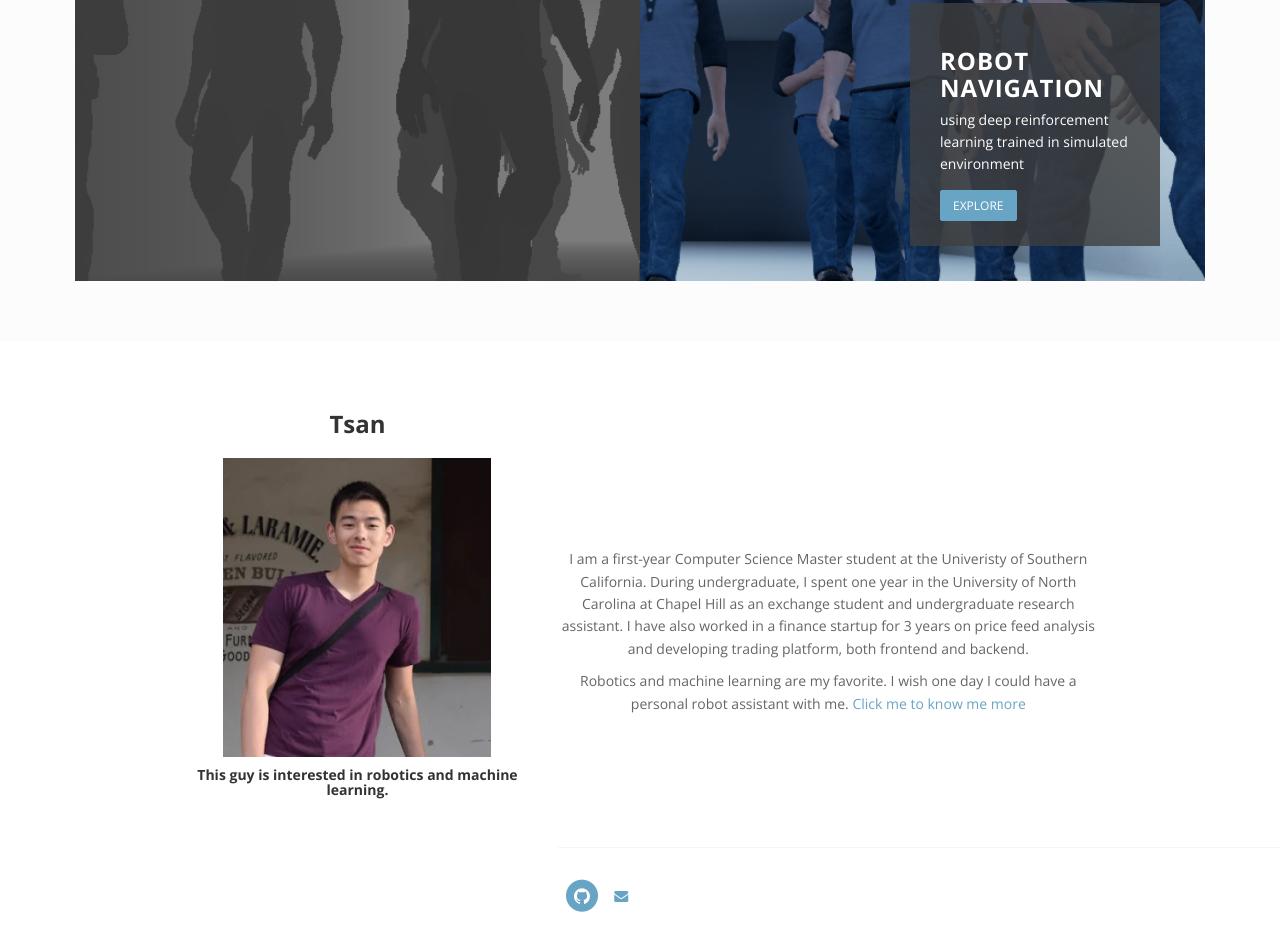
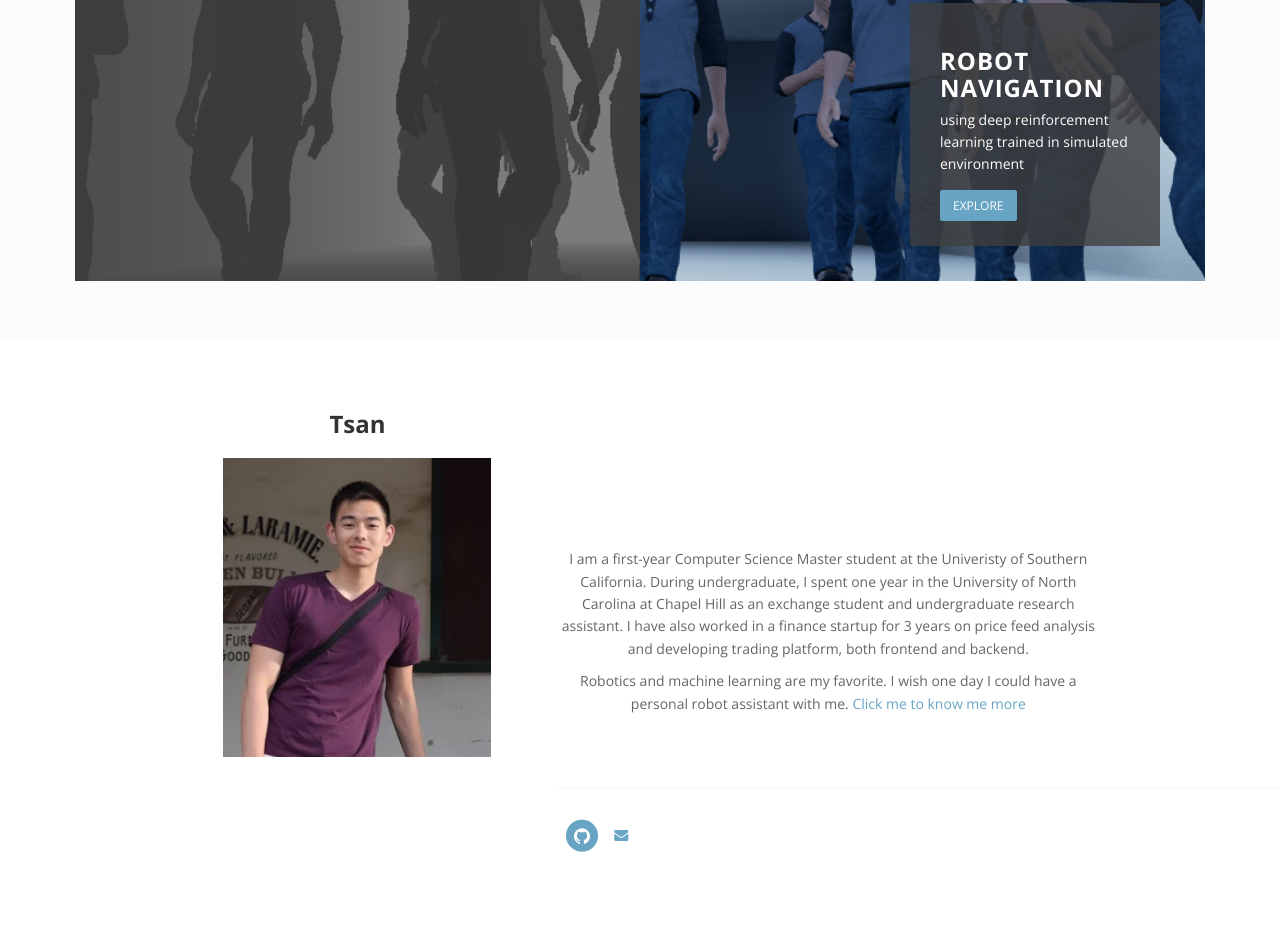
Before and after one commit to ahtsan/ahtsan.github.io, a plain HTML site: page index.html in a window 1280 px wide. Shown: the part 276-1226 px from the top of the page. After the commit the page ends 1201 px from the top, so only its background shows below. Drawn offline with nearby package versions, Linux system fonts and the light colour scheme.

Commit message:
updated CV

```diff
--- a/index.html
+++ b/index.html
@@ -78,7 +78,6 @@
 							<div class="box aligncenter">
 								<h3>Tsan</h3>
 									<img src="img/selfie.PNG">
-									<h5>This guy is interested in robotics and machine learning. </h5>
 							</div>
 						</div>
 					</div>
```
Also changed, not shown: projects.html (+0 -1 lines), 1 other file.
